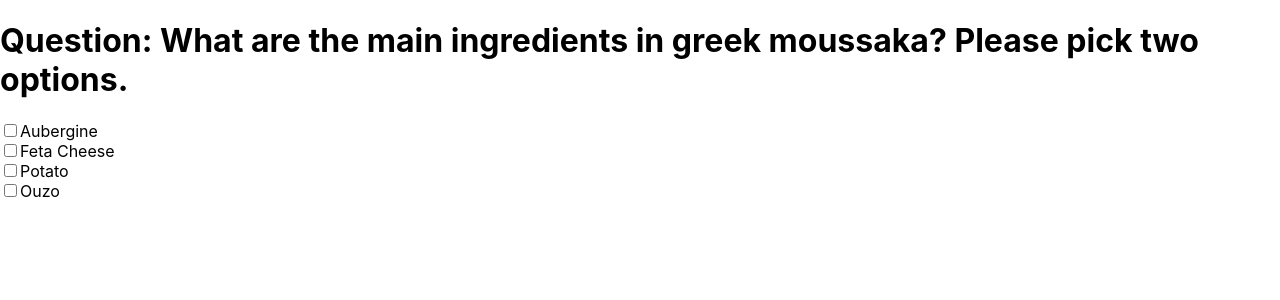
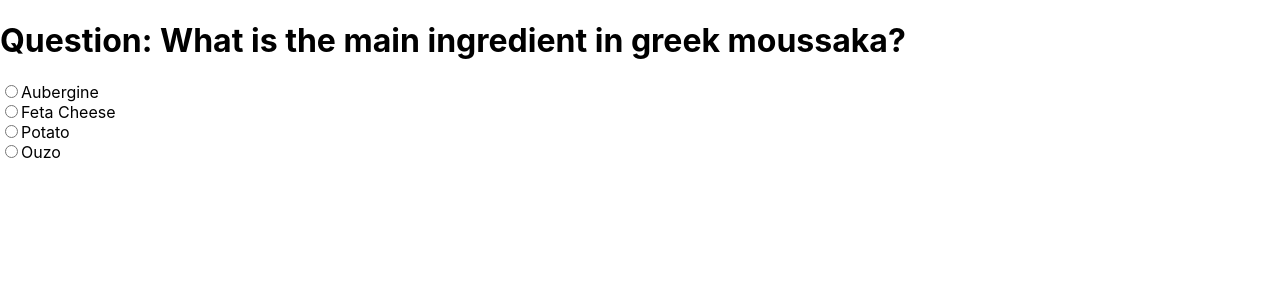
Before and after one commit to Technigo/project-redux-quiz-old, a React (Create React App) app: page / in a window 1280 px wide. Shown: the top 300 px of the page. Built offline with nearby package versions, Linux system fonts and the light colour scheme.

Commit message:
changed checkboxes to radio buttons

```diff
--- a/src/components/FirstQuestion.js
+++ b/src/components/FirstQuestion.js
@@ -2,23 +2,38 @@
 /* eslint-disable indent */
 /* eslint-disable linebreak-style */
 import React from 'react'
-import { useSelector } from 'react-redux'
+import { useSelector, useDispatch } from 'react-redux'
+import { quiz } from '../reducers/quiz'
 
 export const FirstQuestion = () => {
     const question = useSelector((state) => state.quiz.questions[state.quiz.currentQuestionIndex])
-    console.log(question)
+
+    const dispatch = useDispatch()
 
     if (!question) {
         return <h1>Oh no! I could not find the current question!</h1>
     }
 
+    const onAnswerSubmit = (id, index) => {
+        dispatch(
+            quiz.actions.submitAnswer({
+                questionId: id,
+                answerIndex: index
+            })
+        )
+    }
+
     return (
         <div>
             <h1>Question: {question.questionText}</h1>
-            {question.options.map((item) => (
-                <div>
-                    <input type="checkbox" id="options" />
-                    <label key={item} htmlFor="options">{item}</label>
+            {question.options.map((item, index) => (
+                <div key={item}>
+                    <input
+                        type="radio"
+                        id="options"
+                        name="answer"
+                        onChange={() => onAnswerSubmit(question.id, index)} />
+                    <label htmlFor="options">{item}</label>
                 </div>
             ))}
         </div>
--- a/src/reducers/quiz.js
+++ b/src/reducers/quiz.js
@@ -1,8 +1,9 @@
+/* eslint-disable linebreak-style */
 import { createSlice } from '@reduxjs/toolkit'
 
 // Change these to your own questions!
 const questions = [
-  { id: 1, questionText: 'What are the main ingredients in greek moussaka? Please pick two options.', options: ['Aubergine', 'Feta Cheese', 'Potato', 'Ouzo'], correctAnswerIndex: [0, 2] },
+  { id: 1, questionText: 'What is the main ingredient in greek moussaka?', options: ['Aubergine', 'Feta Cheese', 'Potato', 'Ouzo'], correctAnswerIndex: 0 },
   { id: 2, questionText: 'When was Michael Phelps last named male World Swimmer of the Year?', options: ['2012', '2014', '2016', '2018'], correctAnswerIndex: 2 }
 ]
 
```
